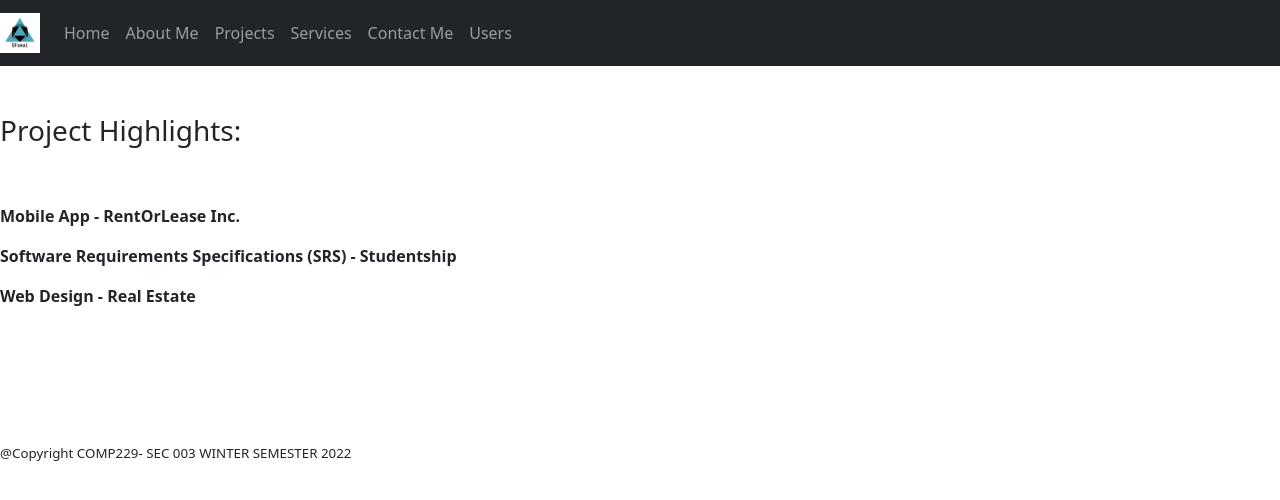
After one commit to sfawal/COMP229.003, a Node server app: template views/projects.ejs in a window 1280 px wide. The commit adds this page. Shown: the top 500 px of the page. Run offline with Node 20, Linux system fonts and the light colour scheme; the template is opened without the code that fills it: most values are stand-ins (such as "Sample title", 1, 10 or a date in 2020); some libraries are stand-ins or nearby versions.

Commit message:
update 3.0

```diff
--- a/views/about.ejs
+++ b/views/about.ejs
@@ -7,8 +7,11 @@
   <img src="/images/image.jpg" alt="logo" style="width: 300px; align-content: center;">></center>
 
   <br><br><br>
-  <P><b>Who am I?</b> </P>
+  <h5><b>Who am I?</b> </h5>
   <p>My name is Syeda Fawal. I live in Toronto, Canada. I am currently in my 4th semester at centennial college for the program Software Engineering Technology. I work at a Long Term Care home in Scarborough helping the elderly navigate their daily life alongside nurses and psws. Some of my hobbies include: napping, reading, hiking and movies. I am the oldest of 4 siblings and love bossing the others around. I have 2 cats: Roma and Koya who are beautiful Russian Blue. </p>
+
+  <h5><b>Resume</b> </h5>
+  <a href="Syeda_resume.pdf">Click here for resume</a>
 
   <br><br><br>
   <% include partials/footer.ejs %>
--- /dev/null
+++ b/views/projects.ejs
@@ -0,0 +1,17 @@
+<% include partials/header.ejs %>
+
+  <br><br>
+<h3>Project Highlights: </h3>
+<br><br>
+<P><b>Mobile App - RentOrLease Inc.</b> </P>
+<p>   </p>
+
+<P><b>Software Requirements Specifications (SRS) - Studentship</b> </P>
+<p>  </p>
+
+<P><b>Web Design - Real Estate</b> </P>
+<p>    </p>
+
+
+  <br><br><br><br><br>
+  <% include partials/footer.ejs %>
```
Also changed, not shown: 1 other file.
